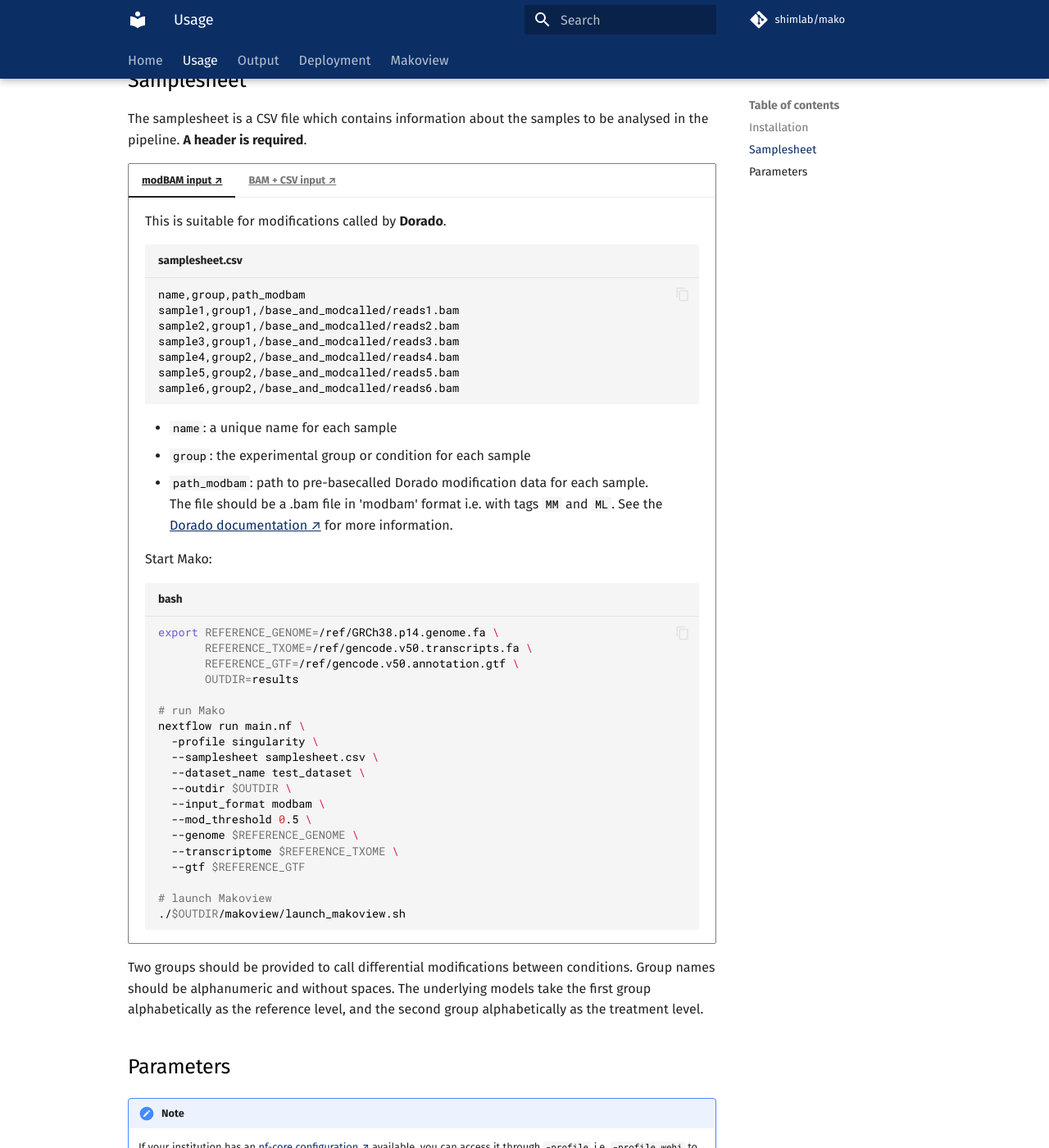
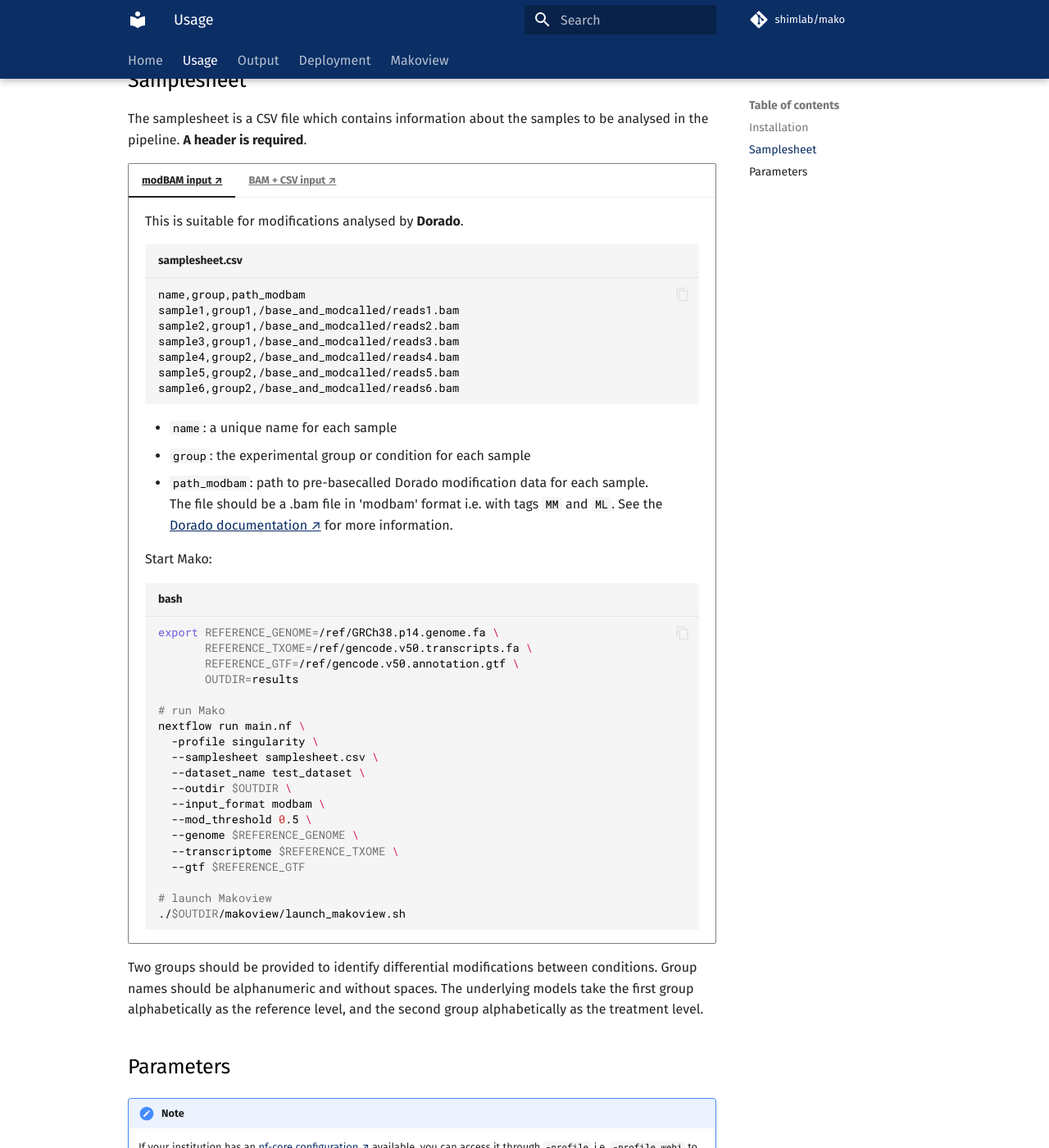
Before and after one commit to shimlab/mako, an MkDocs documentation site: the page built from content/usage.md, in a window 1280 px wide and 1400 px high, scrolled down 904 px. Shown: the whole window at 82% size. Built offline with MkDocs 1.6.1 and Material for MkDocs 9.7.7, drawn with Linux system fonts in a browser that asks for light colours; comment, search, counter and statistics services are not loaded; some of the changed text lies outside the part shown.

Commit message:
Replace "call" with "analyse" where appropriate

````diff
--- a/content/usage.md
+++ b/content/usage.md
@@ -19,7 +19,7 @@
 - Docker **or** Singularity (Apptainer)
 - System Python version >= 3.9 with pip installed
 - Reference genome and transcriptome
-- Pre-modification-called data from Dorado or m<sup>6</sup>Anet, either in modBAM file or as a table of modification calls
+- Pre-modification-analysed data from Dorado or m<sup>6</sup>Anet, either in modBAM file or as a table of modification analyses
 
 ```bash title="bash: check dependencies and install Mako"
 # load nextflow, docker/singularity modules as needed
@@ -39,7 +39,7 @@
 The samplesheet is a CSV file which contains information about the samples to be analysed in the pipeline. **A header is required**.
 
 === "modBAM input"
-    This is suitable for modifications called by **Dorado**.
+    This is suitable for modifications analysed by **Dorado**.
 
     ```csv title="samplesheet.csv"
     name,group,path_modbam
@@ -80,7 +80,7 @@
     ```
 
 === "BAM + CSV input"
-    This is suitable for modifications called by **m6Anet**.
+    This is suitable for modifications analysed by **m6Anet**.
 
     ```csv title="samplesheet.csv"
     name,group,path_bam,path_csv
@@ -95,7 +95,7 @@
     - `name`: a unique name for each sample
     - `group`: the experimental group or condition for each sample
     - `path_bam`: path to pre-basecalled and aligned reads in BAM format
-    - `path_csv`: path to a CSV table containing rows with each called modification probability.
+    - `path_csv`: path to a CSV table containing rows with each analysed modification probability.
       If using m6Anet, this file is `data.indiv_proba.csv`. The file must have columns `transcript_id, transcript_position, read_index, probability_modified`.
 
     Start Mako:
@@ -124,7 +124,7 @@
         The [m6Anet documentation](https://github.com/GoekeLab/m6anet/blob/590ec277cb48d61774f0872395099e466022e810/README.md) suggests to use 0.033379376 as the threshold for individual reads to be called as modified. Always consult your tool of choice to determine this value.
 
 
-Two groups should be provided to call differential modifications between conditions. Group names should be alphanumeric and without spaces. The underlying models take the first group alphabetically as the reference level, and the second group alphabetically as the treatment level.
+Two groups should be provided to identify differential modifications between conditions. Group names should be alphanumeric and without spaces. The underlying models take the first group alphabetically as the reference level, and the second group alphabetically as the treatment level.
 
 
 ## Parameters
--- a/mkdocs.yml
+++ b/mkdocs.yml
@@ -1,5 +1,5 @@
 site_name: Mako
-site_description: Mako is a pipeline for differential RNA modification calling using Nanopore direct RNA sequencing data
+site_description: Mako is a pipeline for differential RNA modification analysis using Nanopore direct RNA sequencing data
 repo_url: https://github.com/shimlab/mako
 repo_name: shimlab/mako
 edit_uri: ""
````
Also changed, not shown: content/index.md (+1 -1 lines), content/output.md (+4 -4 lines).
